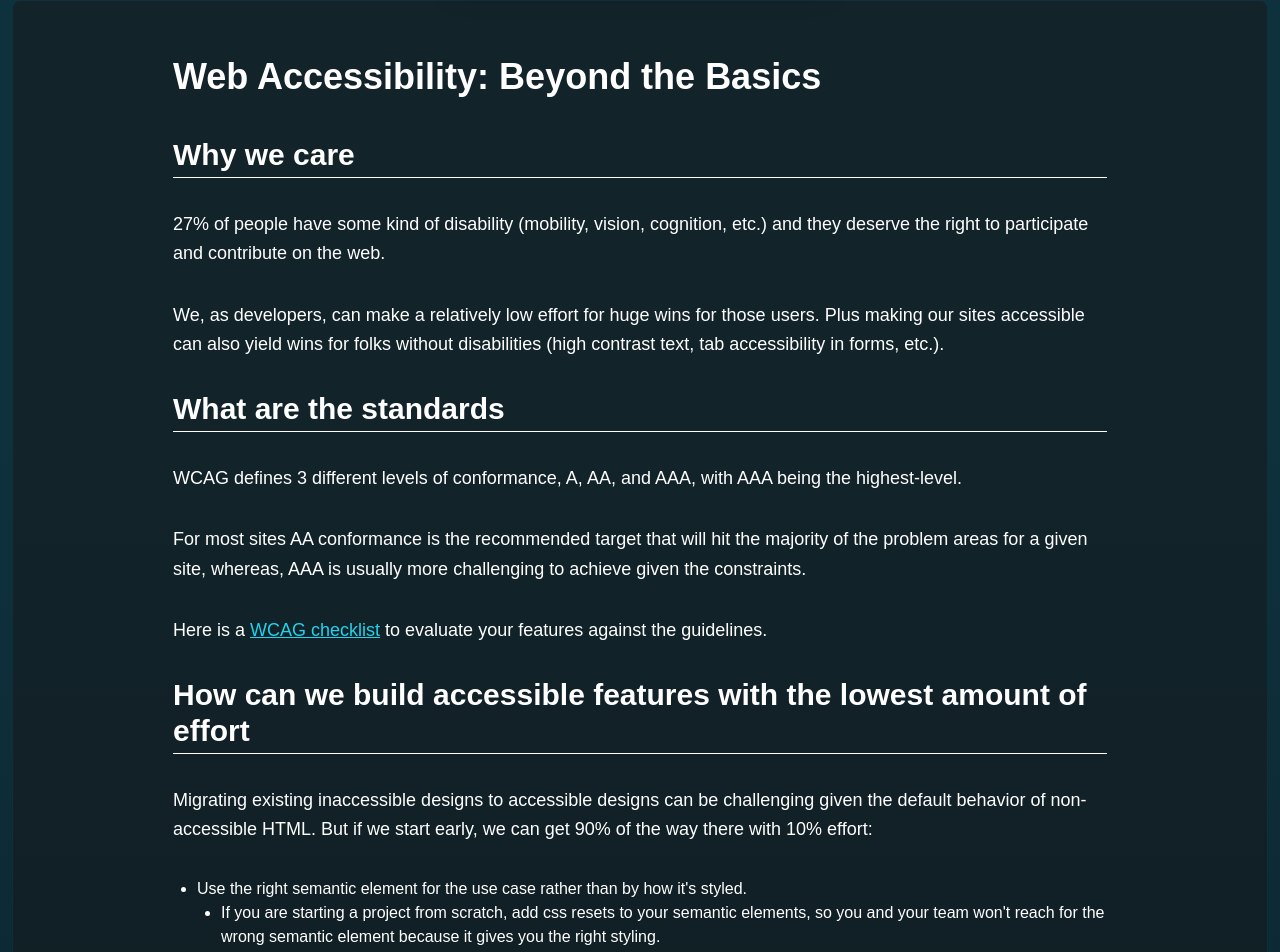
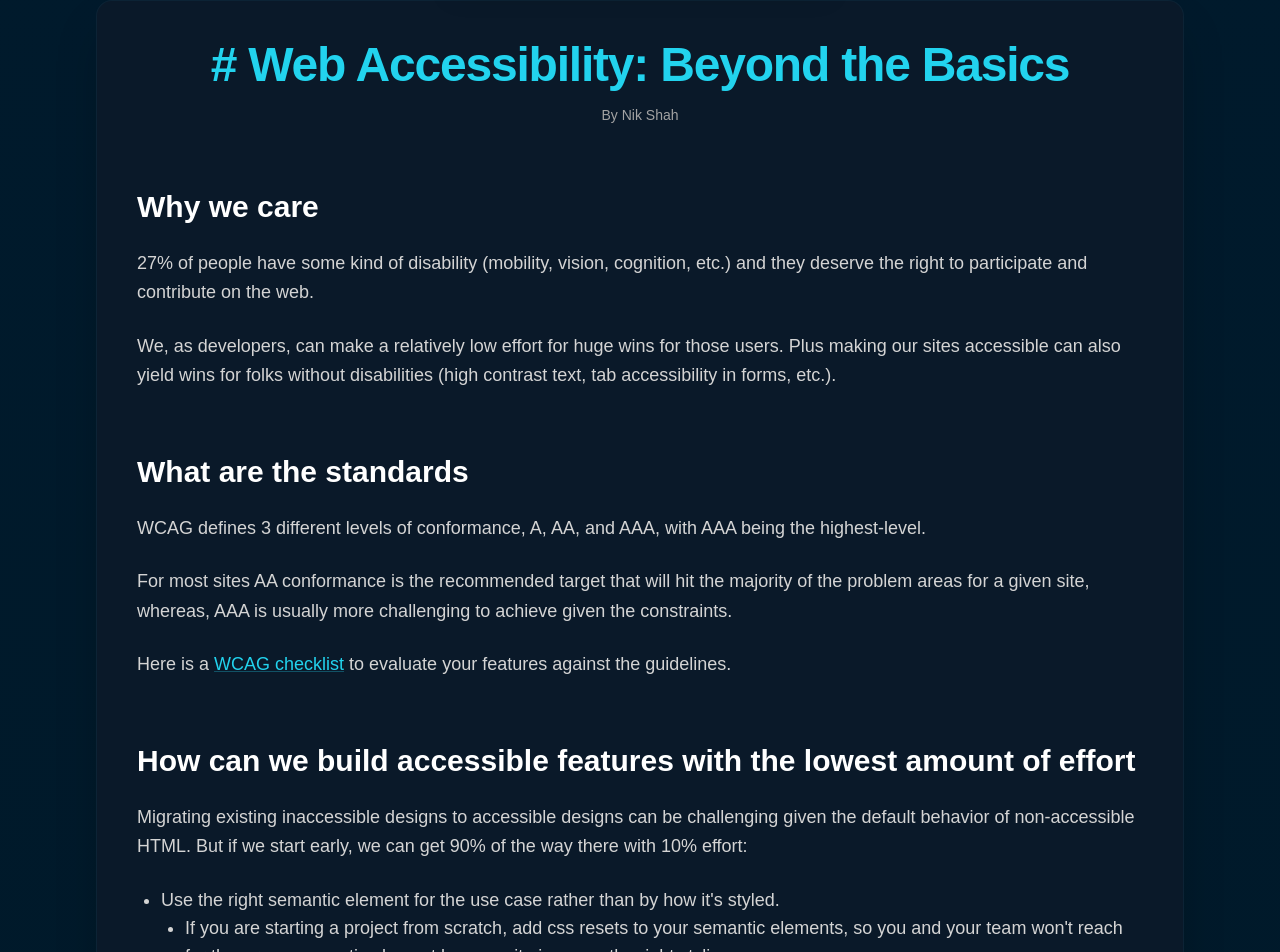
Before and after one commit to NikS-44/personal-portfolio, a Next.js app: page /articles/accessibility in a window 1280 px wide. Shown: the part 80-1032 px from the top of the page. Built offline with nearby package versions, Linux system fonts and the light colour scheme.

Commit message:
feat: trying windsurf to adjust blog styling

```diff
--- a/app/components/articles/MarkdownArticle.tsx
+++ b/app/components/articles/MarkdownArticle.tsx
@@ -24,56 +24,103 @@ const MarkdownArticle: React.FC<MarkdownArticleProps> = ({ articleId }) => {
   }, [articleId]);
 
   return (
-    <div className="flex justify-center">
-      <div className="mx-3 mb-8 min-h-96 w-full max-w-screen-xl rounded-lg border border-cyan-900/30 bg-neutral-900/50 p-10 text-white xl:px-40">
+    <div className="min-h-screen bg-gradient-to-b from-[#001a2c] to-[#001824] py-16">
+      <article className="mx-auto max-w-6xl px-4 sm:px-6 lg:px-8">
+        <div className="rounded-2xl border border-cyan-900/20 bg-[#0a1929] p-6 shadow-2xl md:p-10">
+          <header className="mb-16 text-center">
+            <h1 className="mb-4 text-4xl font-bold tracking-tight text-cyan-400 md:text-5xl">
+              {content.split("\n")[0]}
+            </h1>
+            <div className="flex items-center justify-center space-x-4 text-sm text-neutral-400">
+              <div>By Nik Shah</div>
+            </div>
+          </header>
+          <div className="prose prose-lg prose-invert max-w-none">
             <ReactMarkdown
               components={{
                 // Headings
-            h1: ({ children }) => <h1 className="my-4 mb-10 text-4xl font-bold">{children}</h1>,
+                h1: ({}) => null,
                 h2: ({ children }) => (
-              <h2 className="my-8 border-b border-current pb-1 text-3xl font-semibold">{children}</h2>
+                  <h2 className="mb-6 mt-16 text-2xl font-semibold text-white md:text-3xl">{children}</h2>
                 ),
-            h3: ({ children }) => <h3 className="my-6 text-xl font-semibold underline">{children}</h3>,
-            h4: ({ children }) => <h4 className="my-4 text-lg font-semibold">{children}</h4>,
+                h3: ({ children }) => (
+                  <h3 className="mb-4 mt-12 text-xl font-semibold text-white/90 md:text-2xl">{children}</h3>
+                ),
+                h4: ({ children }) => (
+                  <h4 className="mb-4 mt-8 text-lg font-semibold text-white/90 md:text-xl">{children}</h4>
+                ),
 
                 // Paragraphs
-            p: ({ children }) => <p className="mb-8 text-lg leading-relaxed">{children}</p>,
+                p: ({ children }) => <p className="mb-6 text-lg leading-relaxed text-neutral-300">{children}</p>,
 
                 // Lists
-            ul: ({ children }) => <ul className="mb-4 ml-6 list-disc">{children}</ul>,
-            ol: ({ children }) => <ol className="mb-4 ml-6 list-decimal">{children}</ol>,
-            li: ({ children }) => <li className="mb-4">{children}</li>,
+                ul: ({ children }) => <ul className="mb-8 ml-6 list-disc space-y-3">{children}</ul>,
+                ol: ({ children }) => <ol className="mb-8 ml-6 list-decimal space-y-3">{children}</ol>,
+                li: ({ children }) => <li className="text-lg text-neutral-300">{children}</li>,
+
+                // Code blocks
+                code: ({ className, children }) => {
+                  const match = /language-(\w+)/.exec(className || "");
+                  const isInline = !match;
+
+                  if (isInline) {
+                    return (
+                      <code className="rounded-md bg-[#001824] px-2 py-0.5 text-[0.9em] text-cyan-400">{children}</code>
+                    );
+                  }
+
+                  return (
+                    <pre className="my-8 overflow-x-auto rounded-xl border border-cyan-900/20 bg-[#001824] p-6">
+                      <code className={`text-cyan-400 ${className} text-[0.9em]`}>{children}</code>
+                    </pre>
+                  );
+                },
+
+                // Blockquotes
+                blockquote: ({ children }) => (
+                  <blockquote className="my-8 rounded-r-xl border-l-4 border-cyan-500 bg-[#001824] py-6 pl-6 pr-6 text-xl italic text-neutral-300">
+                    {children}
+                  </blockquote>
+                ),
 
                 // Links
                 a: ({ href, children }) => (
-              <a href={href} className="text-cyan-400 underline hover:text-cyan-300">
+                  <a
+                    href={href}
+                    className="text-cyan-400 underline decoration-cyan-400/30 transition-all hover:decoration-cyan-400"
+                    target="_blank"
+                    rel="noopener noreferrer"
+                  >
                     {children}
                   </a>
                 ),
 
-            // Blockquotes
-            blockquote: ({ children }) => (
-              <blockquote className="border-l-4 border-cyan-500 pl-4 italic">{children}</blockquote>
-            ),
-
                 // Tables
                 table: ({ children }) => (
-              <table className="mb-4 w-full border-collapse border border-gray-600">{children}</table>
+                  <div className="my-8 overflow-x-auto">
+                    <table className="w-full border-collapse border border-cyan-900/20">{children}</table>
+                  </div>
                 ),
-            th: ({ children }) => <th className="border border-gray-600 bg-gray-800 p-2 text-left">{children}</th>,
-            td: ({ children }) => <td className="border border-gray-600 p-2">{children}</td>,
+                th: ({ children }) => (
+                  <th className="border border-cyan-900/20 bg-[#001824] p-4 text-left font-semibold text-white">
+                    {children}
+                  </th>
+                ),
+                td: ({ children }) => <td className="border border-cyan-900/20 p-4 text-neutral-300">{children}</td>,
 
                 // Horizontal Rule
-            hr: () => <hr className="my-4 border-gray-600" />,
+                hr: () => <hr className="my-12 border-cyan-900/20" />,
 
                 // Strong and Emphasis
-            strong: ({ children }) => <strong className="font-bold">{children}</strong>,
-            em: ({ children }) => <em className="italic">{children}</em>,
+                strong: ({ children }) => <strong className="font-semibold text-white">{children}</strong>,
+                em: ({ children }) => <em className="italic text-neutral-200">{children}</em>,
               }}
             >
-          {content}
+              {content.split("\n").slice(1).join("\n")}
             </ReactMarkdown>
           </div>
+        </div>
+      </article>
     </div>
   );
 };
```
Lines whose indentation alone changed are shown as unchanged.
